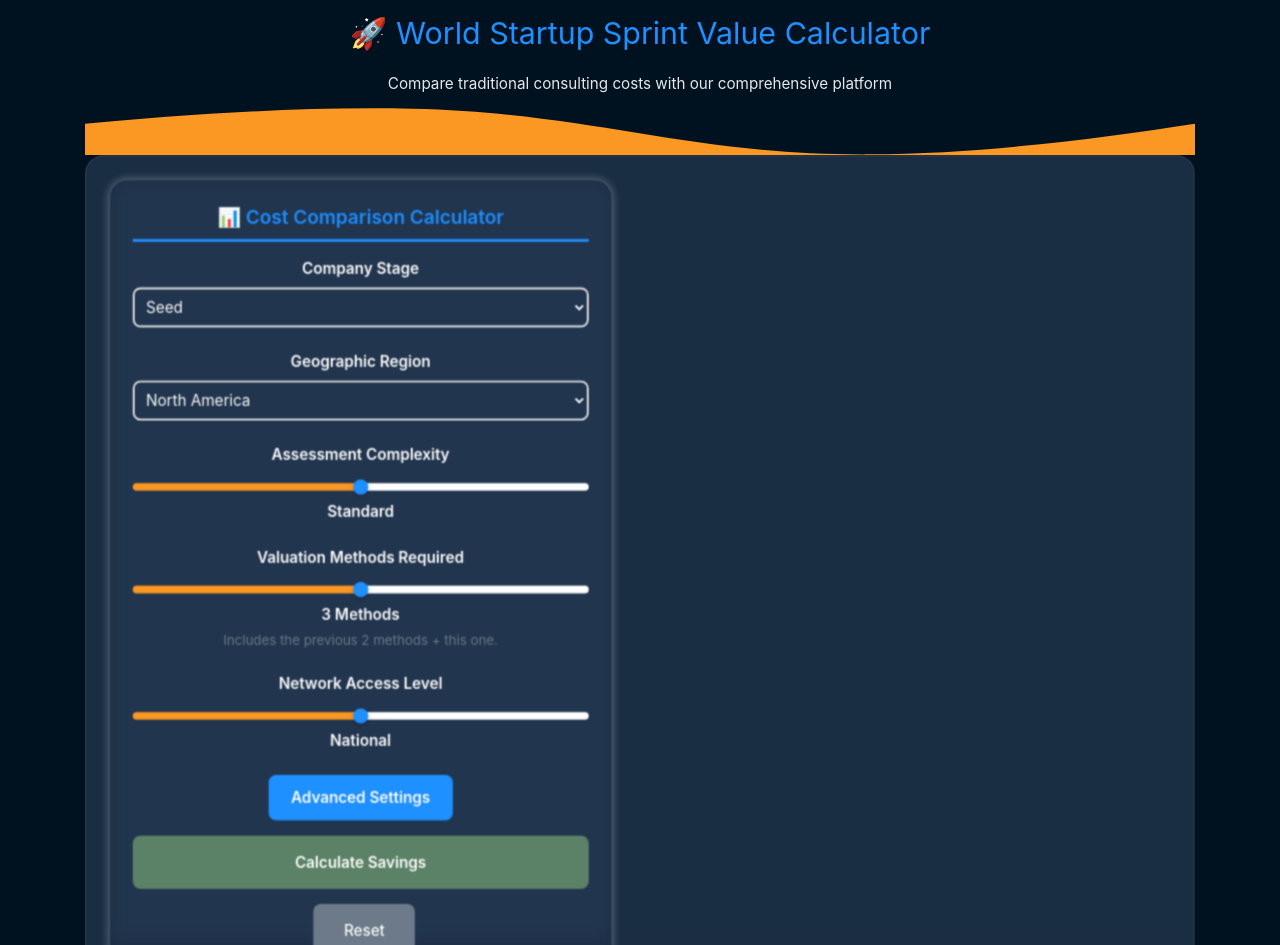
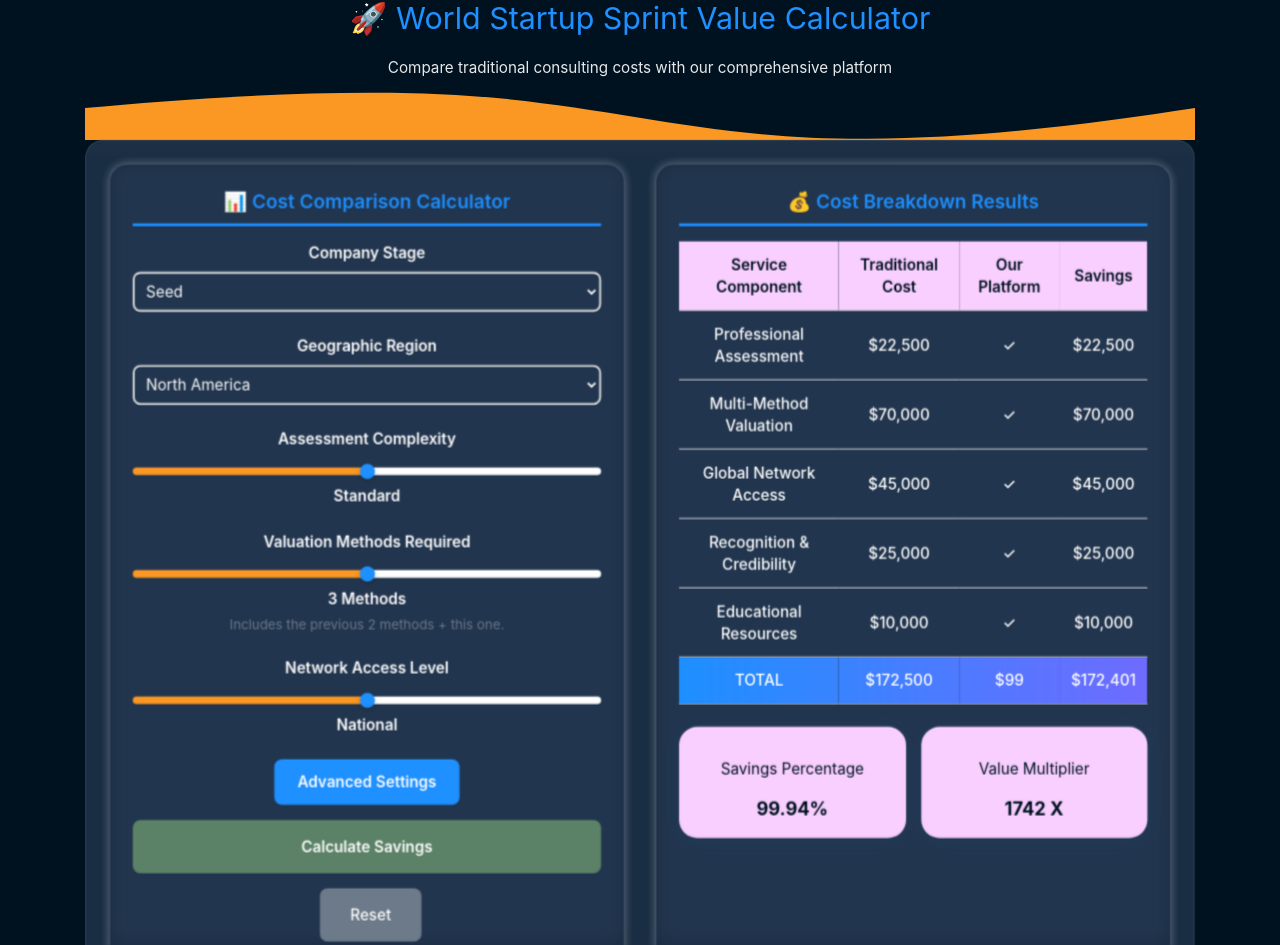
Before and after one commit to amoghphadnis/i2ai-startup-sprint, a React (Vite) app: page /#/ in a window 1280 px wide. Shown: the part 2952-3897 px from the top of the page. Built offline with nearby package versions, Linux system fonts and the light colour scheme.

Commit message:
Added new favicon

```diff
--- a/index.html
+++ b/index.html
@@ -2,7 +2,7 @@
 <html lang="en">
   <head>
     <meta charset="UTF-8" />
-    <link rel="icon" type="image/svg+xml" href="/src/assets/i2u_new(White).ico" />
+    <link rel="icon" width="50px" height="50px" type="image/svg+xml" href="/src/assets/i2u_new(Circle).ico" />
     <meta name="viewport" content="width=device-width, initial-scale=1.0" />
     <title>Startup Sprint</title>
   </head>
--- a/src/components/HomePage/Home.jsx
+++ b/src/components/HomePage/Home.jsx
@@ -283,7 +283,7 @@
               rel="noopener noreferrer"
             >
               Mr. Ravi Kikan
-            </a>, Run the
+            </a>, run the
             largest community of startups globally, with over 1.2 Million
             members— founders, investors, mentors, coaches, hustlers, and
             aspiring entrepreneurs.
--- a/src/pages/Unicornclub/Leaderboard.css
+++ b/src/pages/Unicornclub/Leaderboard.css
@@ -259,8 +259,8 @@
 
 /* Main Content */
 .main-content {
-  display: flex;
-  flex-wrap: wrap;
+  /* display: flex;
+  flex-wrap: wrap; */
   background: rgba(44, 66, 92, 0.6);
   border-radius: 1.2rem;
   padding: 1.5rem;
```
Also changed, not shown: 1 other file (tests, documents, lock files or other folders).
